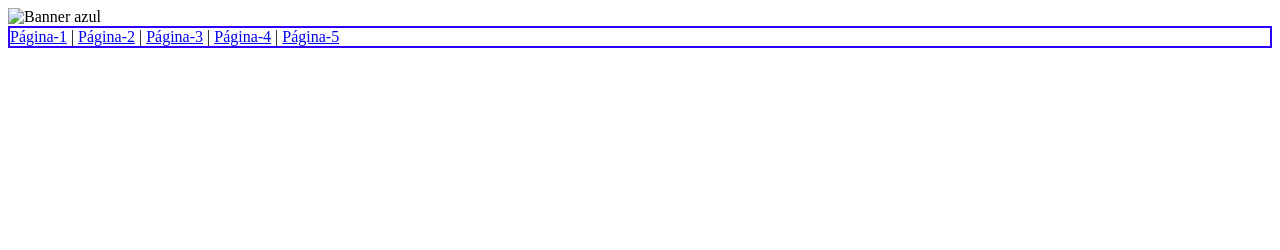
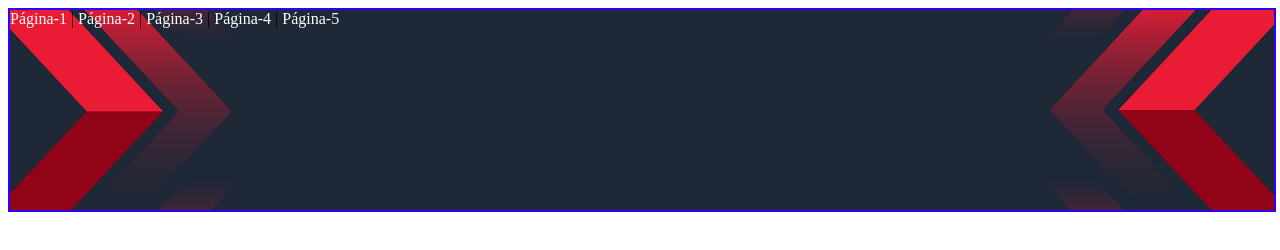
Before and after one commit to 1TDSPB-2024/aula08-1tdsb-1sem, a plain HTML site: page index.html in a window 1280 px wide. Drawn offline with Linux system fonts and the light colour scheme.

Commit message:
colocamos o banner

```diff
--- a/CSS/estilo.css
+++ b/CSS/estilo.css
@@ -3,5 +3,18 @@ img{
 }
 
 header{
-    border: 2px solid rgb(47, 0, 255) !important;
+    border: 2px solid rgb(47, 0, 255);
+    background-image: url("../image/img-01-banner-1280×640.png");
+    background-size: cover;
+    background-position: center;
+    width: 100%;
+    height: 200px;
+
+
 }
+
+a{
+    text-decoration: none;
+    color: white;
+
+}
--- a/index.html
+++ b/index.html
@@ -11,18 +11,12 @@
          <link rel="stylesheet" href="./CSS/estilo.css">
 
         <title>Exemplo HTML</title>
-        <style>
-            header{
-                border: 2px solid rgb(255, 0, 149);
-            }
-        </style>
     </head>
 
     <body>
-        <img src="../img/banner 1280 X 403.jpg"alt="Banner azul">
+        <!--img src="./image/img-01-banner-1280×640.png"alt="Banner azul"-->
 
         <header>
-        <!--Adicione uma tag de bloco e dentro 5 tags de linha para navegação-->
 
         <nav>
             <!-- a*5[href=#]{Item - $} -->
@@ -36,16 +30,6 @@
 
         </header>
 
-        <!-- Exercícios -->
-        <!-- 1 - Crie tags <a> link para a página 2 -->
-        <!-- 2 - Crie mais 3 páginas e faça links para elas, não se esqueça de colocar código nas páginas.-->
-        <!-- 3 Estas novas páginas devem possuir os seguintes assuntos: TECNOLOGIA / SUSTENTABILIDADE / GLOBALIZAÇÃO  -->
-        <!-- 4 No mínimo 3 seções com 3 parágrafos cada. -->
-        <!-- 5 - Crie link de retorno para a index nas páginas internas. -->
-        <!-- 6 as estruturas de nomenclatura de arquivos e pastas devem ser respeitadas, bem como as de versionamentos. -->
-        <!-- 7 no mínimo 5 commits ao todo na sua própria branch. -->
-        <!-- Todo o trabalho deve ser realizado neste repositório.  -->
-
     </body>
 
 </html>
```
Also changed, not shown: image/img-01-banner-1280×640.png (added).
